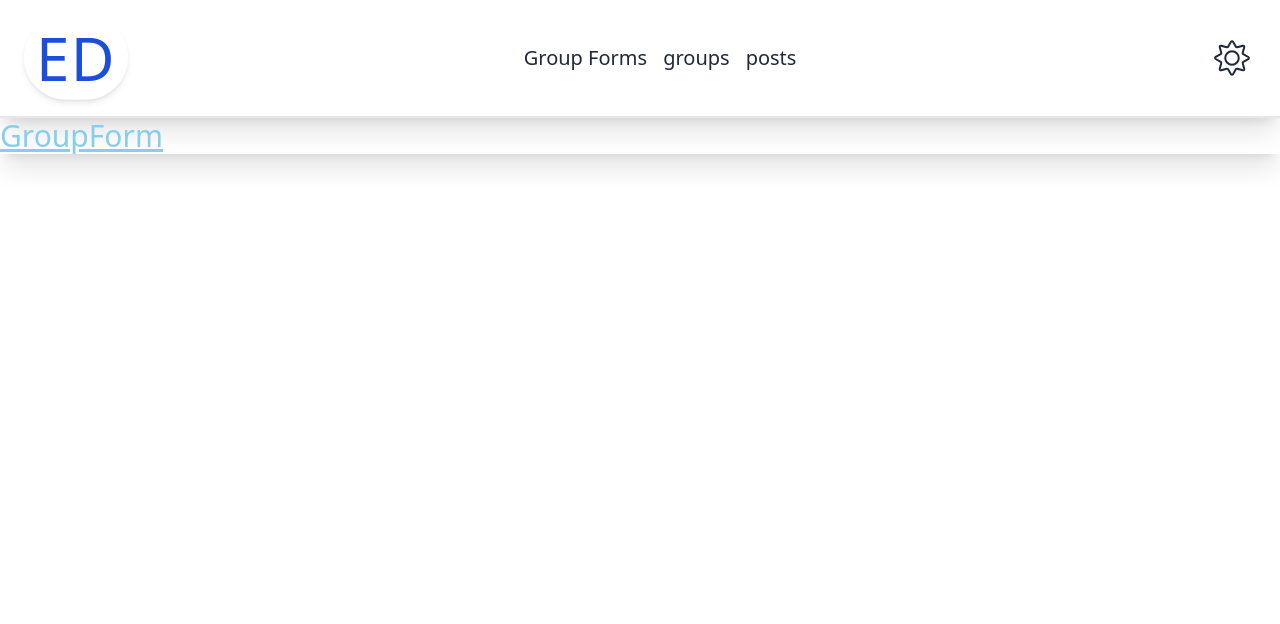
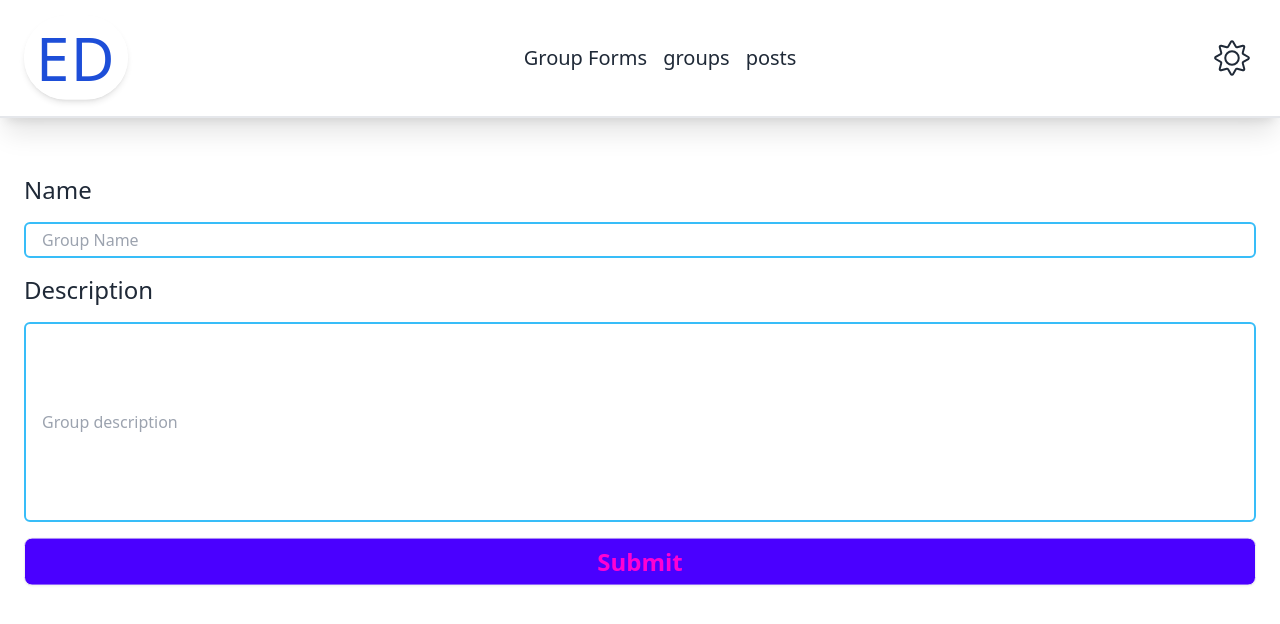
Before and after one commit to EzzEldienMohsen/groups, a React (Create React App) app: page / in a window 1280 px wide. Shown: the top 624 px of the page. Built offline with nearby package versions, Linux system fonts and the light colour scheme.

Commit message:
form is done and checked the functionality

```diff
--- a/src/assets/index.js
+++ b/src/assets/index.js
@@ -1,5 +1,13 @@
+import { nanoid } from "nanoid";
+
 export const pages = [
     {text:"Group Forms", to:"/group-forms"},
     {text:"groups", to:"/groups"},
     {text:"posts",to:"posts"}
-]
+];
+export const initialGroupValue = {
+    id:nanoid(),
+    name:"",
+    description:"",
+    createdAt:new Date().toISOString()
+}
--- a/src/features/groups/GroupSlice.js
+++ b/src/features/groups/GroupSlice.js
@@ -1,44 +1,60 @@
 import { createSlice } from '@reduxjs/toolkit';
 import { toast } from 'react-toastify';
+
+const defaultState = {
+  groupsCollection: [],
+};
 
 const getGroupsFromLocalStore = () => {
   return JSON.parse(localStorage.getItem('groups')) || defaultState;
 };
-const defaultState = {
-    groups : []
-}
+
+const saveGroupsToLocalStore = (state) => {
+  localStorage.setItem('groups', JSON.stringify(state));
+};
+
 const groupsSlice = createSlice({
   name: 'groups',
   initialState: getGroupsFromLocalStore(),
   reducers: {
-    addGroup:(state,action)=>{
-        const {group}= action.payload;
-        const check = state.groups.find((i)=>i.name===group.name)
-        if(check){
-            toast.warn("this group already exist")
-        }else{
-            state.groups.push(group);
-            toast.success("Group is added Successfully")
-        }
+    addGroup: (state, action) => {
+      const { group } = action.payload;
+      const theGroup = state.groupsCollection.find((i)=>i.name===group.name)
+      if(theGroup){
+        toast.warning("The Group already exists")
+      }else{
+      state.groupsCollection.push(group);
+      saveGroupsToLocalStore(state);
+      toast.success('Group is added Successfully');
+    }
+  },
+    clearGroups: () => {
+      saveGroupsToLocalStore(defaultState);
+      toast.error('All Groups Cleared');
+      return defaultState;
     },
-    clearGroups:()=>{
-        localStorage.setItem("groups",JSON.stringify(defaultState));
-        toast.error("All Groups Cleared")
-        return defaultState
+    removeGroup: (state, action) => {
+      const { groupId } = action.payload;
+      state.groupsCollection = state.groupsCollection.filter(
+        (i) => i.id !== groupId
+      );
+      saveGroupsToLocalStore(state);
+      toast.error('Group Is Removed From Your Groups');
     },
-    removeGroup:(state,action)=>{
-        const {groupId} = action.payload;
-        state.groups.filter((i)=> i.id !== groupId);
-        toast.error("Group Is Removed From Your Groups")
+    editGroup: (state, action) => {
+      const { group } = action.payload;
+      const theGroup = state.groupsCollection.find((i) => i.id === group.id);
+      if (theGroup) {
+        theGroup.name = group.name;
+        theGroup.description = group.description;
+        theGroup.modified = new Date().toISOString();
+        saveGroupsToLocalStore(state);
+        toast.success('The Group is edited');
+      }
     },
-    editGroup:(state,action)=>{
-        const {group}=action.payload;
-        const theGroup = state.groups.find((i)=>i.id===group.id);
-        theGroup.name = group.name;
-        theGroup.desc = group.desc;
-        theGroup.modified = new Date();
-        toast.success("the Group is edited")
-    }
-  }})
-  export const { addGroup, clearGroups, removeGroup, editGroup } = groupsSlice.actions;
-  export default groupsSlice.reducer
+  },
+});
+
+export const { addGroup, clearGroups, removeGroup, editGroup } =
+  groupsSlice.actions;
+export default groupsSlice.reducer;
--- a/src/pages/GroupForm.js
+++ b/src/pages/GroupForm.js
@@ -1,9 +1,59 @@
-import React from 'react'
+import React from 'react';
+import { useDispatch } from 'react-redux';
+import { addGroup } from '../features/groups/GroupSlice';
+import { FormRow } from '../subComponents';
+import { initialGroupValue } from '../assets';
+import { nanoid } from 'nanoid';
 
 const GroupForm = () => {
+  const [group, setGroup] = React.useState({
+    ...initialGroupValue,
+    id: nanoid(),
+  });
+  const dispatch = useDispatch();
+
+  const addAnotherGroup = (newGroup) => {
+    dispatch(addGroup({ group: newGroup }));
+  };
+
+  const handleChange = (e) => {
+    const { name, value } = e.target;
+    setGroup({ ...group, [name]: value });
+  };
+
+  const handleSubmission = (e) => {
+    e.preventDefault();
+    addAnotherGroup(group);
+    setGroup({ ...initialGroupValue, id: nanoid() }); // Reset the form
+  };
+
   return (
-    <div className='text-3xl shadow-xl text-[skyblue] underline'>GroupForm</div>
-  )
-}
+    <form onSubmit={handleSubmission} className="px-6 py-10 lg:h-[60vh]">
+      <FormRow
+        name="name"
+        type="text"
+        value={group.name}
+        handleChange={handleChange}
+        placeHolder="Group Name"
+        textColor="text-primary"
+      />
+      <FormRow
+        name="description"
+        type="text"
+        value={group.description}
+        handleChange={handleChange}
+        placeHolder="Group description"
+        textColor="text-primary"
+        height="1500px"
+      />
+      <button
+        type="submit"
+        className="btn my-4 btn-block text-secondary bg-primary motion text-lg md:text-xl lg:text-2xl"
+      >
+        Submit
+      </button>
+    </form>
+  );
+};
 
-export default GroupForm
+export default GroupForm;
--- a/src/pages/Home.js
+++ b/src/pages/Home.js
@@ -11,7 +11,7 @@ const Home = () => {
     localStorage.setItem('theme', JSON.stringify(!isDark));
   };
   return (
-    <div data-theme={isDark?"luxury":"light"}>
+    <div data-theme={isDark?"luxury":"light"} className="h-[100vh]">
       <Header toggleTheme={toggleTheme} isDark={isDark}/>
       <Outlet />
     </div>
--- /dev/null
+++ b/src/subComponents/FormRow.js
@@ -0,0 +1,49 @@
+/* eslint-disable react/prop-types */
+import React from 'react';
+import AOS from 'aos';
+import 'aos/dist/aos.css';
+
+const FormRow = ({
+  name,
+  label,
+  type,
+  value,
+  handleChange,
+  placeHolder,
+  height,
+  min,
+  textColor,
+}) => {
+  React.useEffect(() => {
+    AOS.init();
+    AOS.refresh();
+  }, []);
+
+  return (
+    <div
+      data-aos="zoom-in"
+      data-aos-duration="2000"
+      className={`flex flex-col justify-center  items-start w-[100%] `}
+    >
+      <label
+        className={`my-4 capitalize text-lg md:text-xl lg:text-2xl text-[${textColor}]`}
+        htmlFor={name}
+      >
+        {label || name}
+      </label>
+      <input
+        required
+        type={type}
+        name={name}
+        id={name}
+        value={value}
+        placeholder={placeHolder}
+        onChange={handleChange}
+        min={min || 1}
+        className={` py-1 px-4 border-sky-400 border-2 rounded-md w-[100%] ${height?`h-[200px]`:""}`}
+      />
+    </div>
+  );
+};
+
+export default FormRow;
--- a/src/subComponents/index.js
+++ b/src/subComponents/index.js
@@ -1,2 +1,3 @@
 export {default as SmallNavBar} from './SmallNavBar';
 export {default as LargeNavBar} from './LargeNavBar';
+export {default as FormRow} from './FormRow';
```
